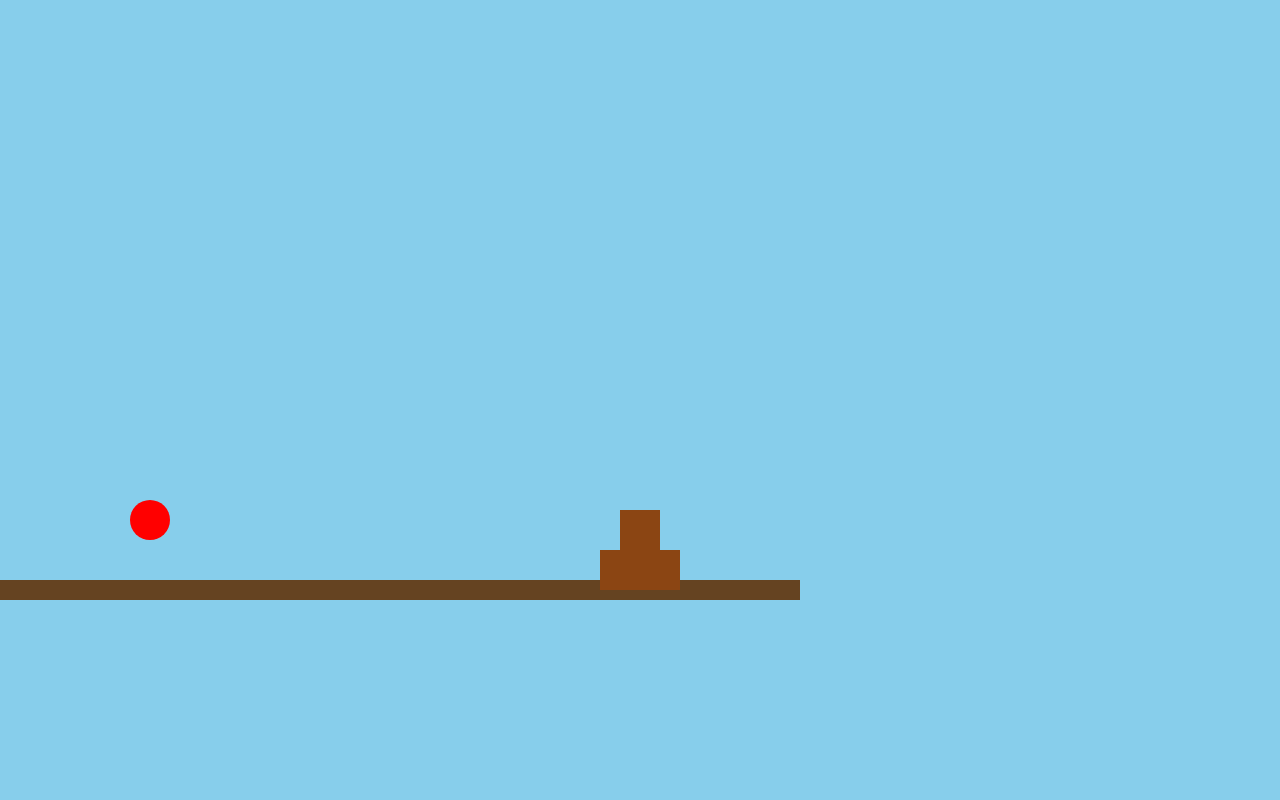
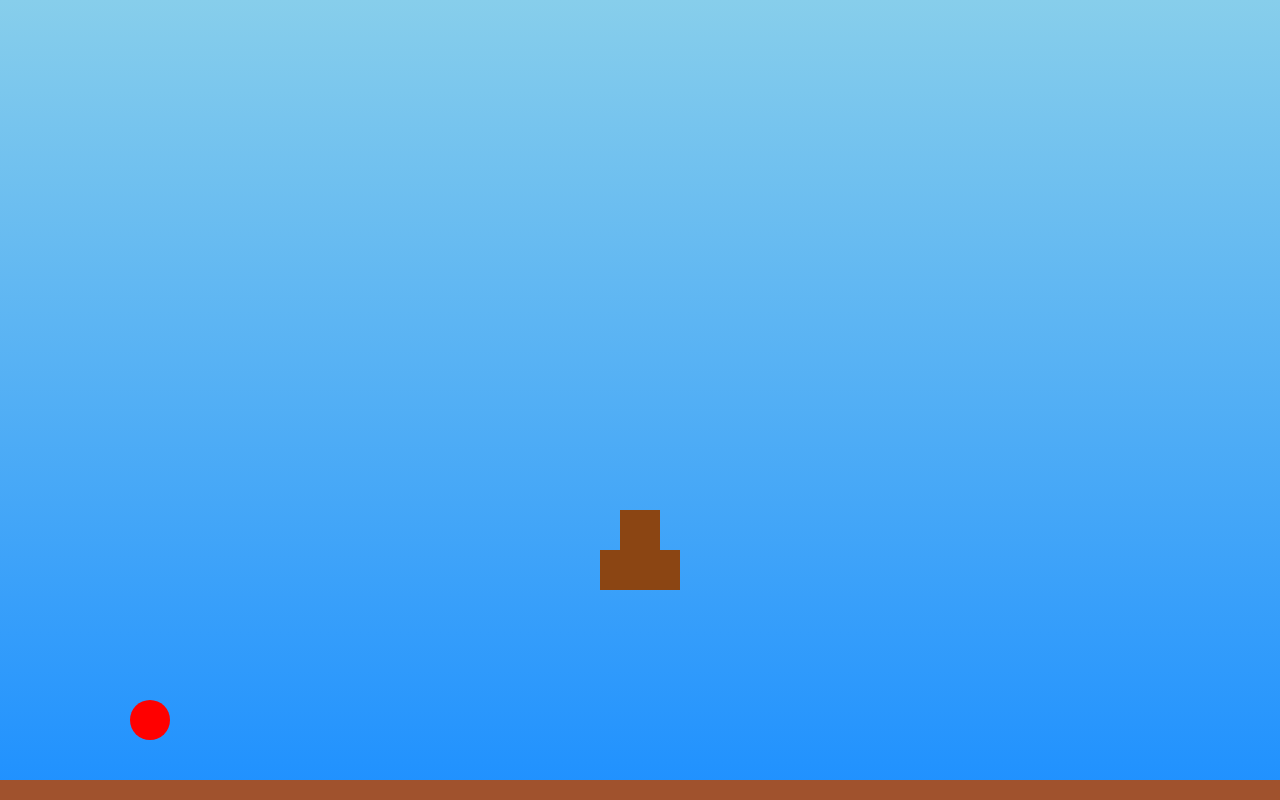
Before and after one commit to MaximeMace/memory, a plain HTML site: page index.html in a window 1280 px wide. Drawn offline with Linux system fonts and the light colour scheme; animation ran at ten frames a second.

Commit message:
feat: add fullscreen support and level loading

```diff
--- a/index.html
+++ b/index.html
@@ -1,4 +1,4 @@
-<!DOCTYPE html>
+<!doctype html>
 <html lang="en">
     <head>
         <meta charset="UTF-8" />
@@ -9,18 +9,20 @@
                 margin: 0;
                 padding: 0;
                 overflow: hidden;
-      background: #87CEEB;
+                background: #87ceeb;
             }
             canvas {
                 display: block;
                 margin: 0;
                 padding: 0;
+                width: 100vw;
+                height: 100vh;
             }
         </style>
         <!-- Phaser can't be loaded in this environment. Using a small canvas based fallback -->
     </head>
     <body>
-  <canvas id="gameCanvas" width="800" height="600"></canvas>
+        <canvas id="gameCanvas"></canvas>
         <script src="./js/game.js"></script>
     </body>
 </html>
--- a/js/game.js
+++ b/js/game.js
@@ -1,15 +1,44 @@
 const canvas = document.getElementById('gameCanvas');
 const ctx = canvas.getContext('2d');
 
-const groundY = 580;
-const slingshot = { x: 150, y: 520 };
-const bird = { x: slingshot.x, y: slingshot.y, r: 20, vx: 0, vy: 0, static: true };
+let groundY;
+const slingshot = { x: 150, y: 0 };
+const bird = { x: 0, y: 0, r: 20, vx: 0, vy: 0, static: true };
+
+function resizeCanvas() {
+    canvas.width = window.innerWidth;
+    canvas.height = window.innerHeight;
+    groundY = canvas.height - 20;
+    slingshot.y = groundY - 60;
+    if (bird.static) {
+        bird.x = slingshot.x;
+        bird.y = slingshot.y;
+    }
+}
+window.addEventListener('resize', resizeCanvas);
+resizeCanvas();
+
+let levels = [];
+let currentLevel = 0;
 let isDragging = false;
-let boxes = [
-  { x: 600, y: 550, w: 40, h: 40 },
-  { x: 640, y: 550, w: 40, h: 40 },
-  { x: 620, y: 510, w: 40, h: 40 }
-];
+let boxes = [];
+
+function loadLevel(index) {
+    currentLevel = index;
+    const level = levels[index];
+    boxes = level.boxes.map((b) => ({ ...b }));
+    bird.static = true;
+    bird.x = slingshot.x;
+    bird.y = slingshot.y;
+}
+
+fetch('./levels/levels.json')
+    .then((res) => res.json())
+    .then((data) => {
+        levels = data;
+        loadLevel(0);
+        loop();
+    });
 
 function distance(x1, y1, x2, y2) {
     return Math.hypot(x2 - x1, y2 - y1);
@@ -72,7 +101,7 @@ function update() {
         }
 
         // box collision
-    boxes = boxes.filter(box => {
+        boxes = boxes.filter((box) => {
             const hit =
                 bird.x + bird.r > box.x &&
                 bird.x - bird.r < box.x + box.w &&
@@ -80,20 +109,26 @@ function update() {
                 bird.y - bird.r < box.y + box.h;
             return !hit;
         });
+        if (boxes.length === 0 && currentLevel < levels.length - 1) {
+            loadLevel(currentLevel + 1);
+        }
     }
 }
 
 function draw() {
-  ctx.fillStyle = '#87CEEB';
+    const gradient = ctx.createLinearGradient(0, 0, 0, canvas.height);
+    gradient.addColorStop(0, '#87CEEB');
+    gradient.addColorStop(1, '#1E90FF');
+    ctx.fillStyle = gradient;
     ctx.fillRect(0, 0, canvas.width, canvas.height);
 
     // ground
-  ctx.fillStyle = '#654321';
+    ctx.fillStyle = '#A0522D';
     ctx.fillRect(0, groundY, canvas.width, canvas.height - groundY);
 
     // boxes
     ctx.fillStyle = '#8B4513';
-  boxes.forEach(box => {
+    boxes.forEach((box) => {
         ctx.fillRect(box.x, box.y, box.w, box.h);
     });
 
@@ -122,5 +157,3 @@ function loop() {
 canvas.addEventListener('mousedown', startDrag);
 canvas.addEventListener('mousemove', doDrag);
 window.addEventListener('mouseup', endDrag);
-
-loop();
--- /dev/null
+++ b/levels/levels.json
@@ -0,0 +1,19 @@
+[
+    {
+        "boxes": [
+            { "x": 600, "y": 550, "w": 40, "h": 40 },
+            { "x": 640, "y": 550, "w": 40, "h": 40 },
+            { "x": 620, "y": 510, "w": 40, "h": 40 }
+        ]
+    },
+    {
+        "boxes": [
+            { "x": 600, "y": 550, "w": 40, "h": 40 },
+            { "x": 640, "y": 550, "w": 40, "h": 40 },
+            { "x": 680, "y": 550, "w": 40, "h": 40 },
+            { "x": 620, "y": 510, "w": 40, "h": 40 },
+            { "x": 660, "y": 510, "w": 40, "h": 40 },
+            { "x": 640, "y": 470, "w": 40, "h": 40 }
+        ]
+    }
+]
```
Lines whose indentation alone changed are shown as unchanged.
